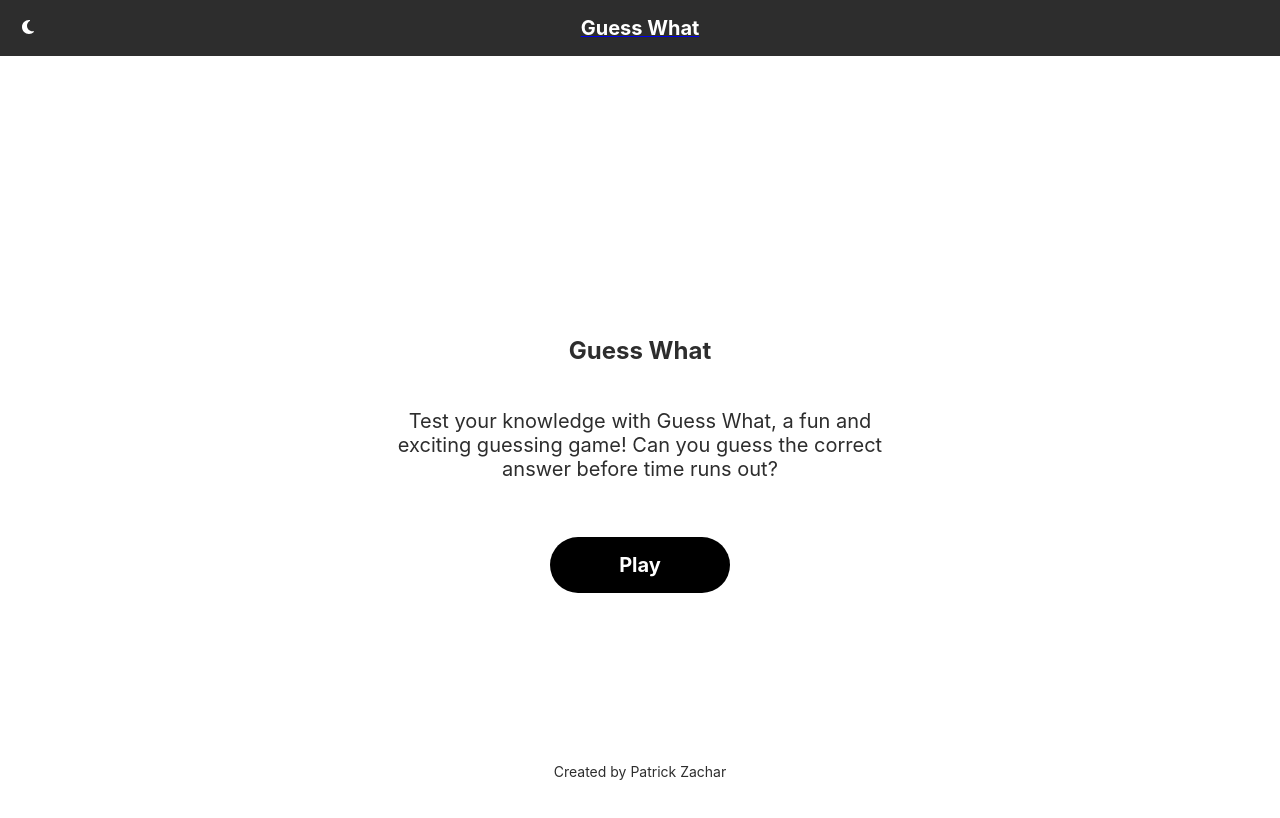
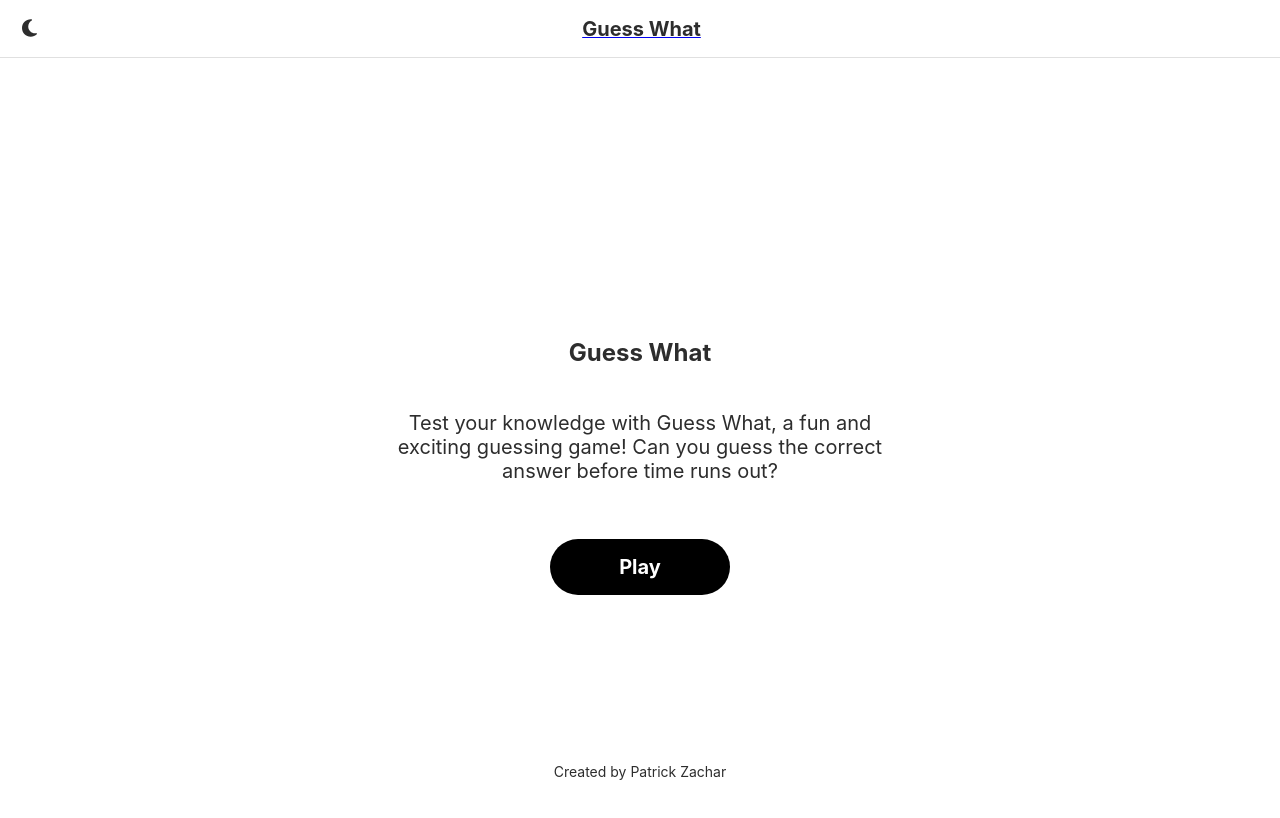
Before and after one commit to patrickzachar7/guesswhat, a Next.js app: page / in a window 1280 px wide. Shown: the top 818 px of the page. Built offline with nearby package versions, Linux system fonts and the light colour scheme.

Commit message:
Fixing light/dark theme

```diff
--- a/src/components/Header.js
+++ b/src/components/Header.js
@@ -1,3 +1,5 @@
+// src/components/Header.js
+
 import React from 'react';
 import Link from 'next/link';
 import styled from 'styled-components';
@@ -9,16 +11,17 @@ const HeaderContainer = styled.header`
   display: flex;
   justify-content: space-between;
   align-items: center;
-  padding: ${props => props.theme.spacing.medium};
-  background-color: ${props => props.theme.colors.primary};
-  color: #FFFFFF;
+  padding: ${({ theme }) => theme.spacing.medium};
+  background-color: ${({ theme }) => theme.colors.headerBackground};
+  border-bottom: 1px solid ${({ theme }) => theme.colors.headerBorder};
+  color: ${({ theme }) => theme.colors.text};
 `;
 
-const Logo = styled.span`
-  font-size: ${props => props.theme.fontSizes.large};
+const Logo = styled.a`
+  font-size: ${({ theme }) => theme.fontSizes.large};
   font-weight: bold;
   text-decoration: none;
-  color: #FFFFFF;
+  color: ${({ theme }) => theme.colors.text};
 `;
 
 const Nav = styled.nav`
@@ -27,7 +30,7 @@ const Nav = styled.nav`
 `;
 
 const NavLink = styled.a`
-  color: #FFFFFF;
+  color: ${({ theme }) => theme.colors.text};
   text-decoration: none;
   &:hover {
     text-decoration: underline;
@@ -35,14 +38,14 @@ const NavLink = styled.a`
 `;
 
 const ScoreDisplay = styled.span`
-  font-size: ${props => props.theme.fontSizes.medium};
+  font-size: ${({ theme }) => theme.fontSizes.medium};
 `;
 
 const ThemeToggle = styled.button`
   background: none;
   border: none;
-  color: #FFFFFF;
-  font-size: ${props => props.theme.fontSizes.medium};
+  color: ${({ theme }) => theme.colors.text};
+  font-size: ${({ theme }) => theme.fontSizes.large};
   cursor: pointer;
 `;
 
```
